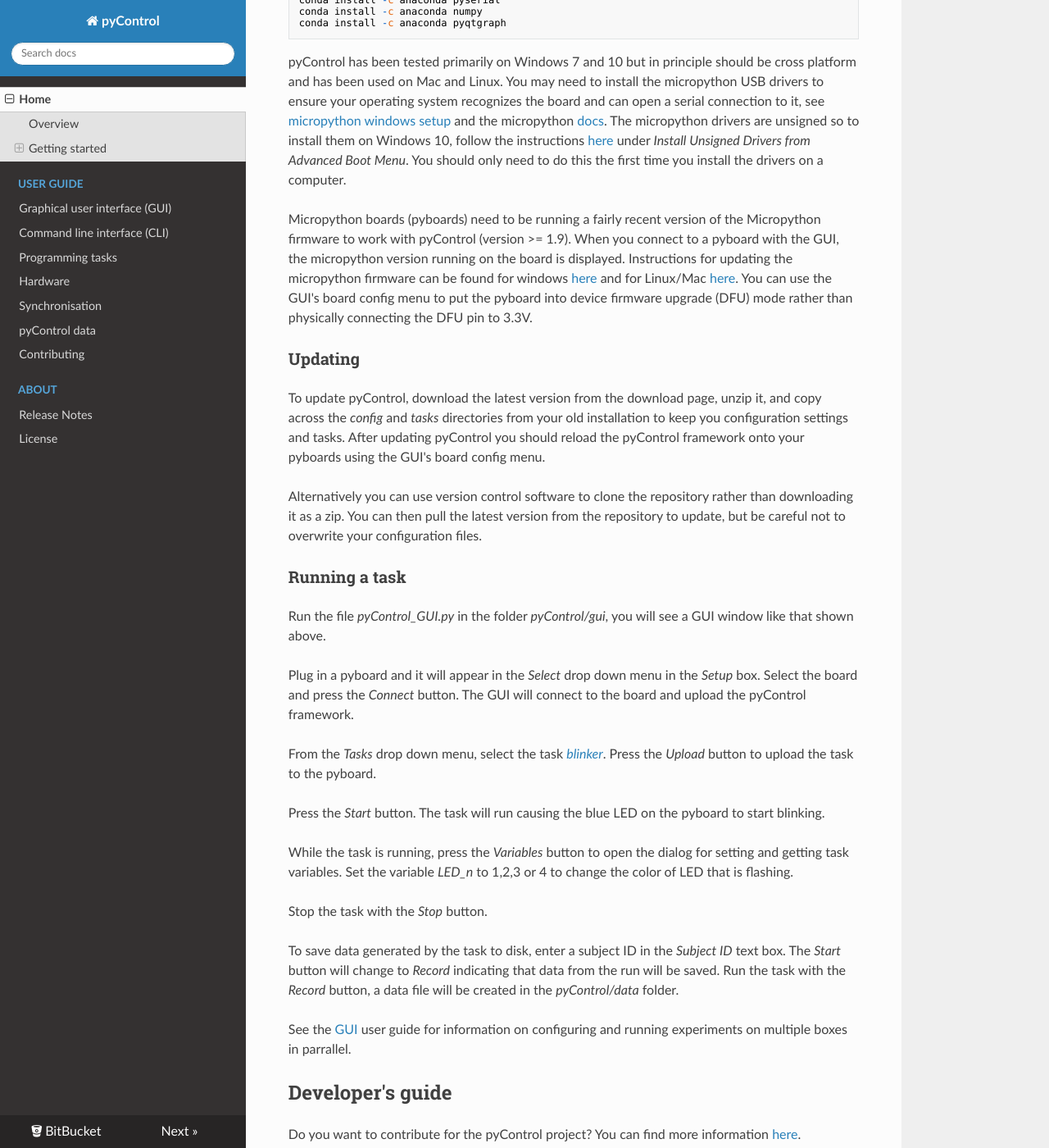
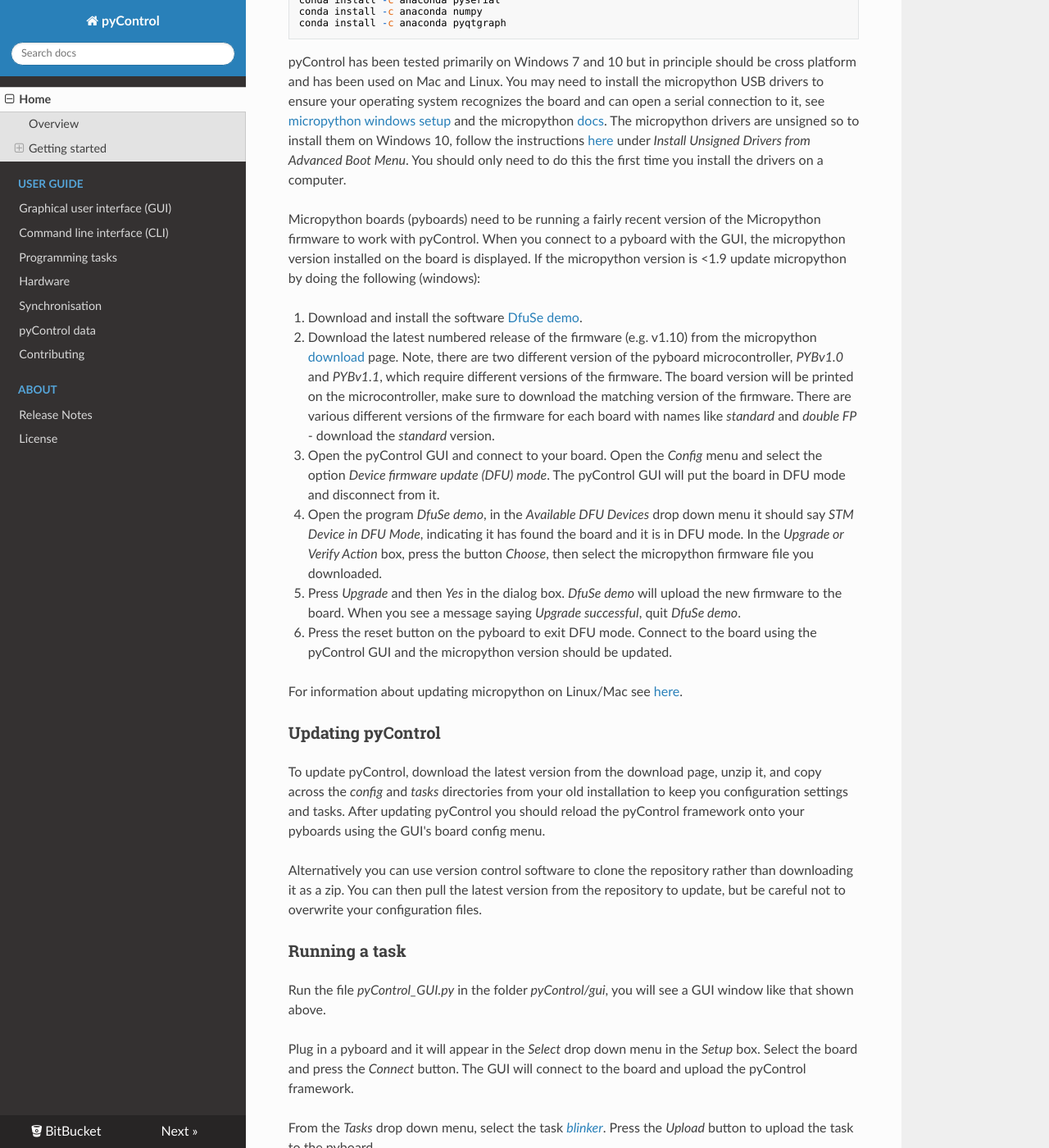
Before and after one commit to pyControl/docs, an MkDocs documentation site: the page built from docs/index.md, in a window 1280 px wide and 1400 px high, scrolled down 2803 px. Shown: the whole window at 82% size. Built offline with MkDocs 1.6.1, drawn with Linux system fonts in a browser that asks for light colours; nearby versions of some CDN libraries.

Commit message:
Added step-by-step instructions for updating micropython.

```diff
--- a/docs/index.md
+++ b/docs/index.md
@@ -63,9 +63,18 @@
 
 pyControl has been tested primarily on Windows 7 and 10 but in principle should be cross platform and has been used on Mac and Linux.  You may need to install the micropython USB drivers to ensure your operating system recognizes the board and can open a serial connection to it, see [micropython windows setup](http://micropython.org/resources/Micro-Python-Windows-setup.pdf) and the micropython [docs](http://docs.micropython.org/en/latest/pyboard/pyboard/tutorial/repl.html).  The micropython drivers are unsigned so to install them on Windows 10, follow the instructions [here](https://www.maketecheasier.com/install-unsigned-drivers-windows10/) under *Install Unsigned Drivers from Advanced Boot Menu*.  You should only need to do this the first time you install the drivers on a computer.
 
-Micropython boards (pyboards) need to be running a fairly recent version of the Micropython firmware to work with pyControl (version >= 1.9).  When you connect to a pyboard with the GUI, the micropython version running on the board is displayed.  Instructions for updating the micropython firmware can be found for windows [here](http://micropython.org/download) and for Linux/Mac [here](https://github.com/micropython/micropython/wiki/Pyboard-Firmware-Update). You can use the GUI's board config menu to put the pyboard into device firmware upgrade (DFU) mode rather than physically connecting the DFU pin to 3.3V.
+Micropython boards (pyboards) need to be running a fairly recent version of the Micropython firmware to work with pyControl.  When you connect to a pyboard with the GUI, the micropython version installed on the board is displayed.  If the micropython version is <1.9 update micropython by doing the following (windows):
 
-### Updating
+1.  Download and install the software [DfuSe demo](https://www.st.com/en/development-tools/stsw-stm32080.html).
+2.  Download the latest numbered release of the firmware (e.g. v1.10) from the micropython [download](http://micropython.org/download) page.  Note, there are two different version of the pyboard microcontroller, *PYBv1.0* and *PYBv1.1*, which require different versions of the firmware.  The board version will be printed on the microcontroller, make sure to download the matching version of the firmware.  There are various different versions of the firmware for each board with names like *standard* and *double FP* - download the *standard* version.
+3.  Open the pyControl GUI and connect to your board.  Open the *Config* menu and select the option *Device firmware update (DFU) mode*.  The pyControl GUI will put the board in DFU mode and disconnect from it.
+4.  Open the program *DfuSe demo*, in the *Available DFU Devices* drop down menu it should say *STM Device in DFU Mode*, indicating it has found the board and it is in DFU mode.  In the *Upgrade or Verify Action* box, press the button *Choose*, then select the micropython firmware file you downloaded.
+5.  Press *Upgrade* and then *Yes* in the dialog box.  *DfuSe demo* will upload the new firmware to the board. When you see a message saying *Upgrade successful*, quit *DfuSe demo*.
+6.  Press the reset button on the pyboard to exit DFU mode.  Connect to the board using the pyControl GUI and the micropython version should be updated.
+
+For information about updating micropython on Linux/Mac see [here](https://github.com/micropython/micropython/wiki/Pyboard-Firmware-Update).
+
+### Updating pyControl
 
 To update pyControl, download the latest version from the download page, unzip it, and copy across the *config* and *tasks* directories from your old installation to keep you configuration settings and tasks.  After updating pyControl you should reload the pyControl framework onto your pyboards using the GUI's board config menu.
 
```
